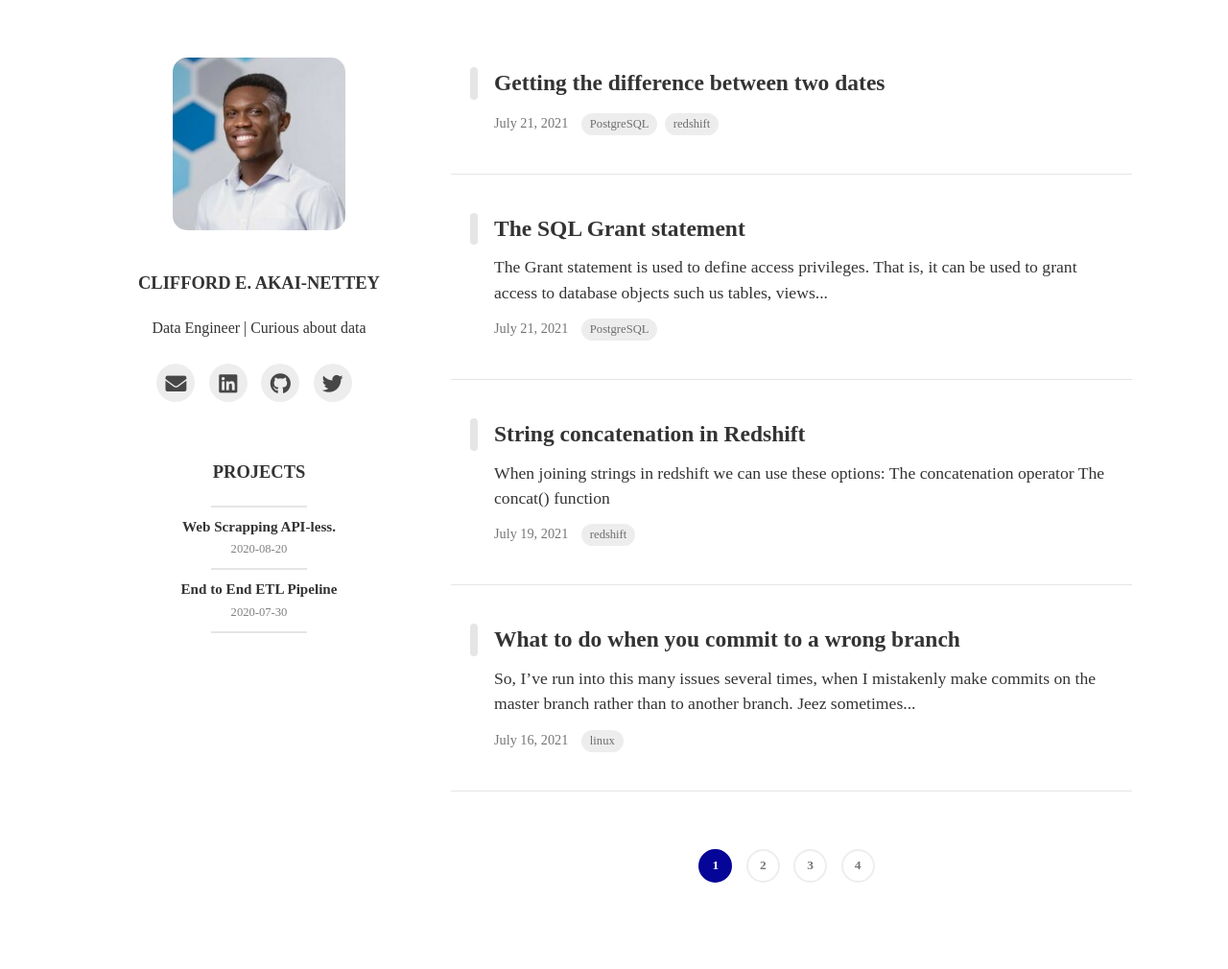
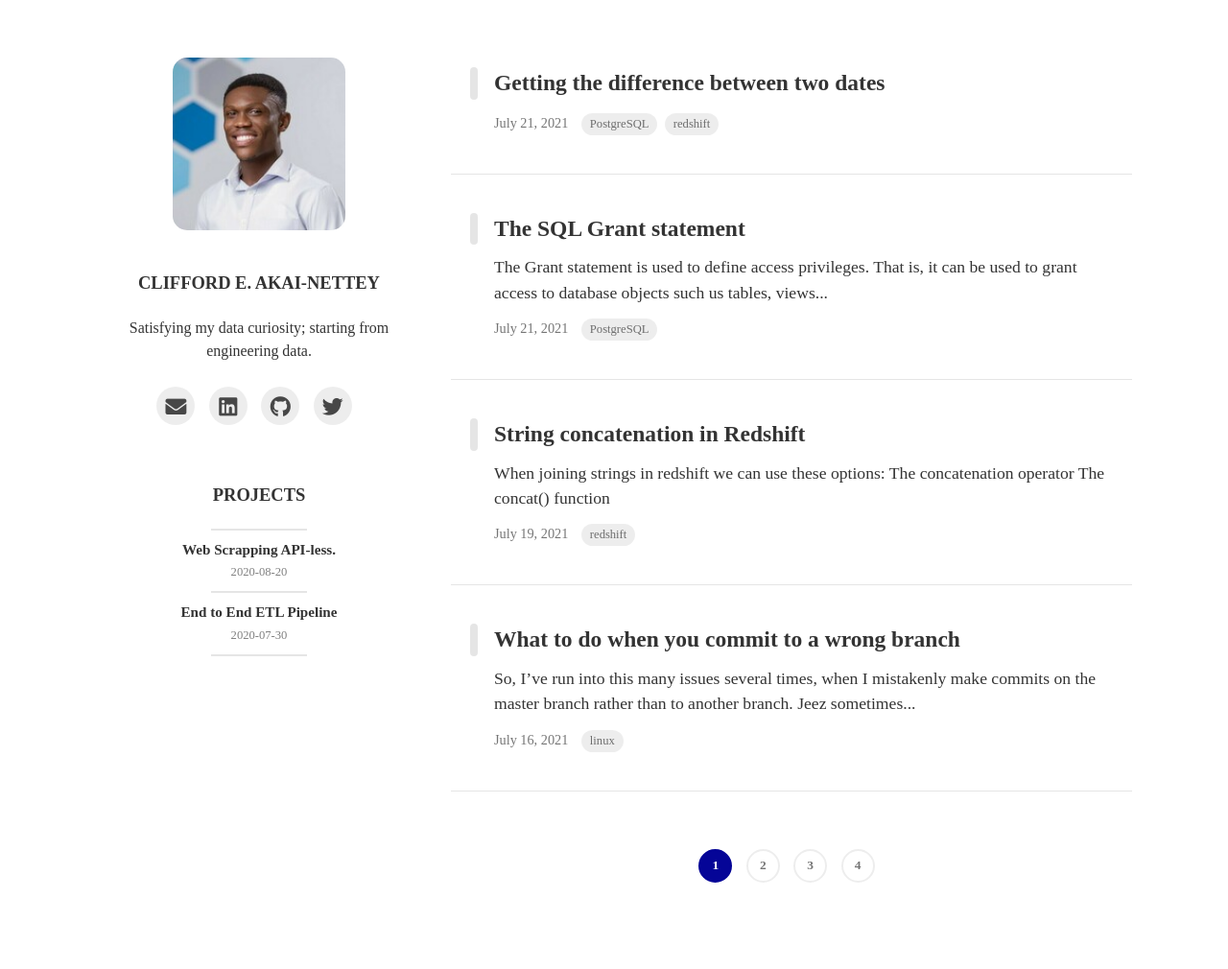
Before and after one commit to cliffordEmmanuel/cliffordEmmanuel.github.io, a Jekyll site: the page built from index.html, in a window 1280 px wide. Shown: the whole page at 96% size. Built offline with Jekyll 4.4.1, drawn with Linux system fonts in a browser that asks for light colours; nearby versions of some CDN libraries; some web fonts are replaced; the list of posts is cut into pages by our own code.

Commit message:
updating bio

```diff
--- a/_config.yml
+++ b/_config.yml
@@ -11,7 +11,7 @@ theme_settings :
   profile :
     image : assets/img/profile-pic.jpeg
     username : Clifford E. Akai-Nettey
-    description : Data Engineer | Curious about data
+    description : Satisfying my data curiosity; starting from engineering data.
 
   # Icons
   icons :
@@ -25,7 +25,7 @@ theme_settings :
     youtube:
     facebook:
     instagram:
-    medium:
+    medium: ce_akainettey
 
 
   # Disqus
```
